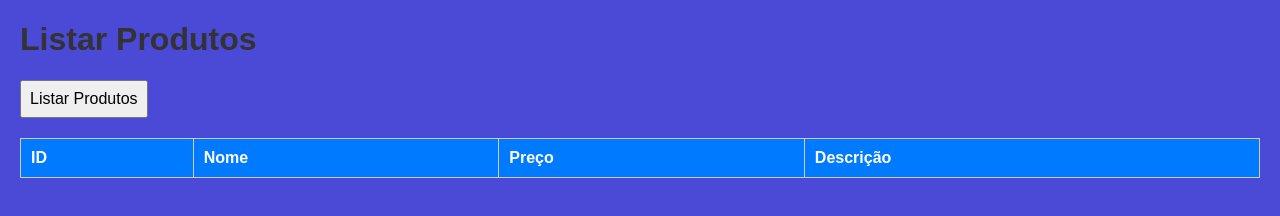
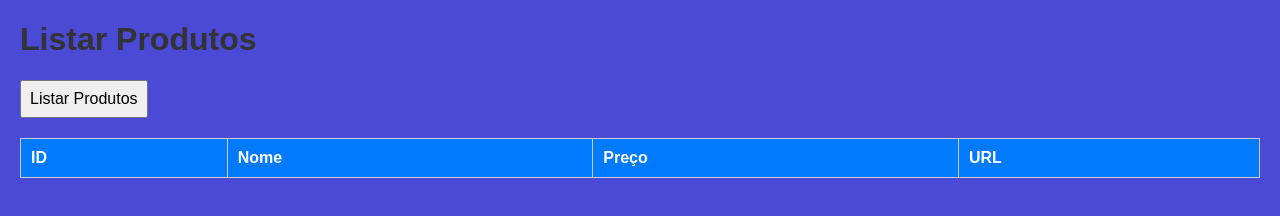
Before and after one commit to ghezinz/vivaleveFRONT, a website: page crud/listar_produto.html in a window 1280 px wide. Drawn offline with Linux system fonts and the light colour scheme.

Commit message:
Atualizando Produtos

```diff
--- a/crud/listar_produto.html
+++ b/crud/listar_produto.html
@@ -16,7 +16,7 @@
                 <th>ID</th>
                 <th>Nome</th>
                 <th>Preço</th>
-                <th>Descrição</th>
+                <th>URL</th>
             </tr>
         </thead>
         <tbody>
```
